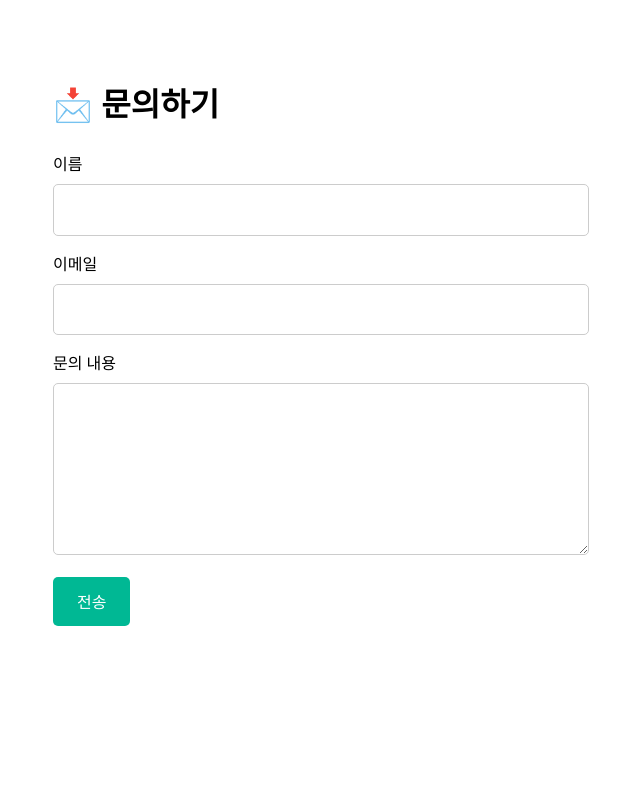
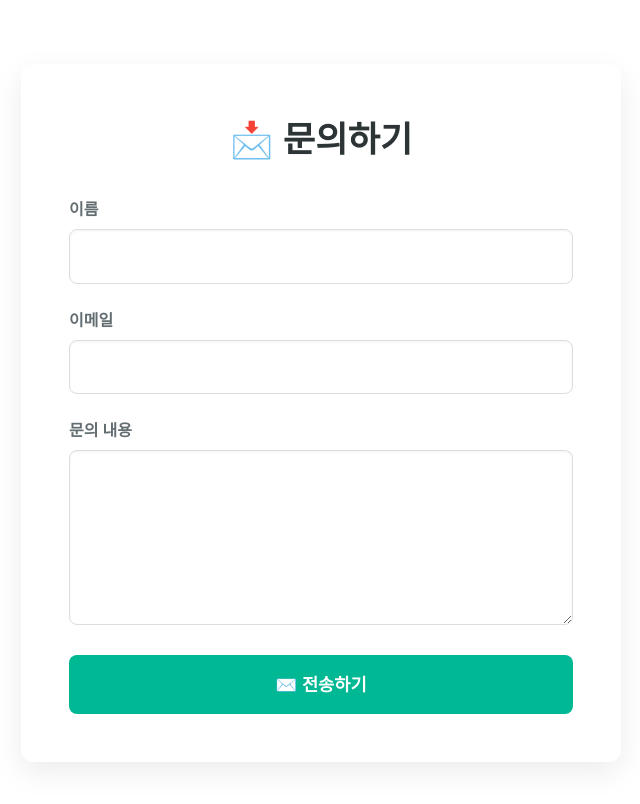
Before and after one commit to mysmartdeal/mysmartdeal, a Next.js app: page /contact in a window 1280 px wide. Shown: the top 804 px of the page, without its empty margins (319-959 px from the left). Built offline with nearby package versions, Linux system fonts and the light colour scheme.

Commit message:
Update contact.js

```diff
--- a/pages/contact.js
+++ b/pages/contact.js
@@ -1,43 +1,74 @@
 export default function Contact() {
   return (
-    <div style={{ maxWidth: '600px', margin: '3rem auto', padding: '2rem' }}>
-      <h1 style={{ fontSize: '2rem', fontWeight: 'bold', marginBottom: '1.5rem' }}>
-        <h1>📩 문의하기</h1>
-        </h1>
-        <form
+    <div style={{
+      maxWidth: '600px',
+      margin: '4rem auto',
+      padding: '3rem',
+      background: '#fff',
+      borderRadius: '12px',
+      boxShadow: '0 10px 30px rgba(0,0,0,0.08)',
+      fontFamily: "'Segoe UI', sans-serif"
+    }}>
+      <h1 style={{
+        fontSize: '2.2rem',
+        fontWeight: '700',
+        marginBottom: '2rem',
+        textAlign: 'center',
+        color: '#2d3436'
+      }}>
+        📩 문의하기
+      </h1>
+      <form
         action="https://formspree.io/f/xovdbpjq"
         method="POST"
       >
-        <label>이름</label>
+        <label style={labelStyle}>이름</label>
         <input type="text" name="name" required style={inputStyle} />
 
-        <label>이메일</label>
+        <label style={labelStyle}>이메일</label>
         <input type="email" name="email" required style={inputStyle} />
 
-        <label>문의 내용</label>
-        <textarea name="message" required rows={6} style={{ ...inputStyle, resize: 'vertical' }} />
+        <label style={labelStyle}>문의 내용</label>
+        <textarea name="message" required rows={6} style={textareaStyle} />
 
-        <button type="submit" style={buttonStyle}>전송</button>
+        <button type="submit" style={buttonStyle}>✉️ 전송하기</button>
       </form>
     </div>
   );
 }
 
+const labelStyle = {
+  display: 'block',
+  marginBottom: '0.5rem',
+  fontWeight: '600',
+  color: '#636e72'
+};
+
 const inputStyle = {
   width: '100%',
-  padding: '0.8rem',
-  margin: '0.5rem 0 1rem',
-  borderRadius: '5px',
-  border: '1px solid #ccc',
+  padding: '0.9rem',
+  marginBottom: '1.5rem',
+  borderRadius: '8px',
+  border: '1px solid #dcdde1',
   fontSize: '1rem',
+  outline: 'none',
+  boxShadow: 'inset 0 1px 3px rgba(0,0,0,0.05)'
+};
+
+const textareaStyle = {
+  ...inputStyle,
+  resize: 'vertical'
 };
 
 const buttonStyle = {
-  padding: '0.8rem 1.5rem',
-  fontSize: '1rem',
-  border: 'none',
-  borderRadius: '5px',
+  width: '100%',
+  padding: '1rem',
+  fontSize: '1.1rem',
   backgroundColor: '#00b894',
   color: '#fff',
+  border: 'none',
+  borderRadius: '8px',
+  fontWeight: 'bold',
   cursor: 'pointer',
+  transition: 'background-color 0.3s'
 };
```
